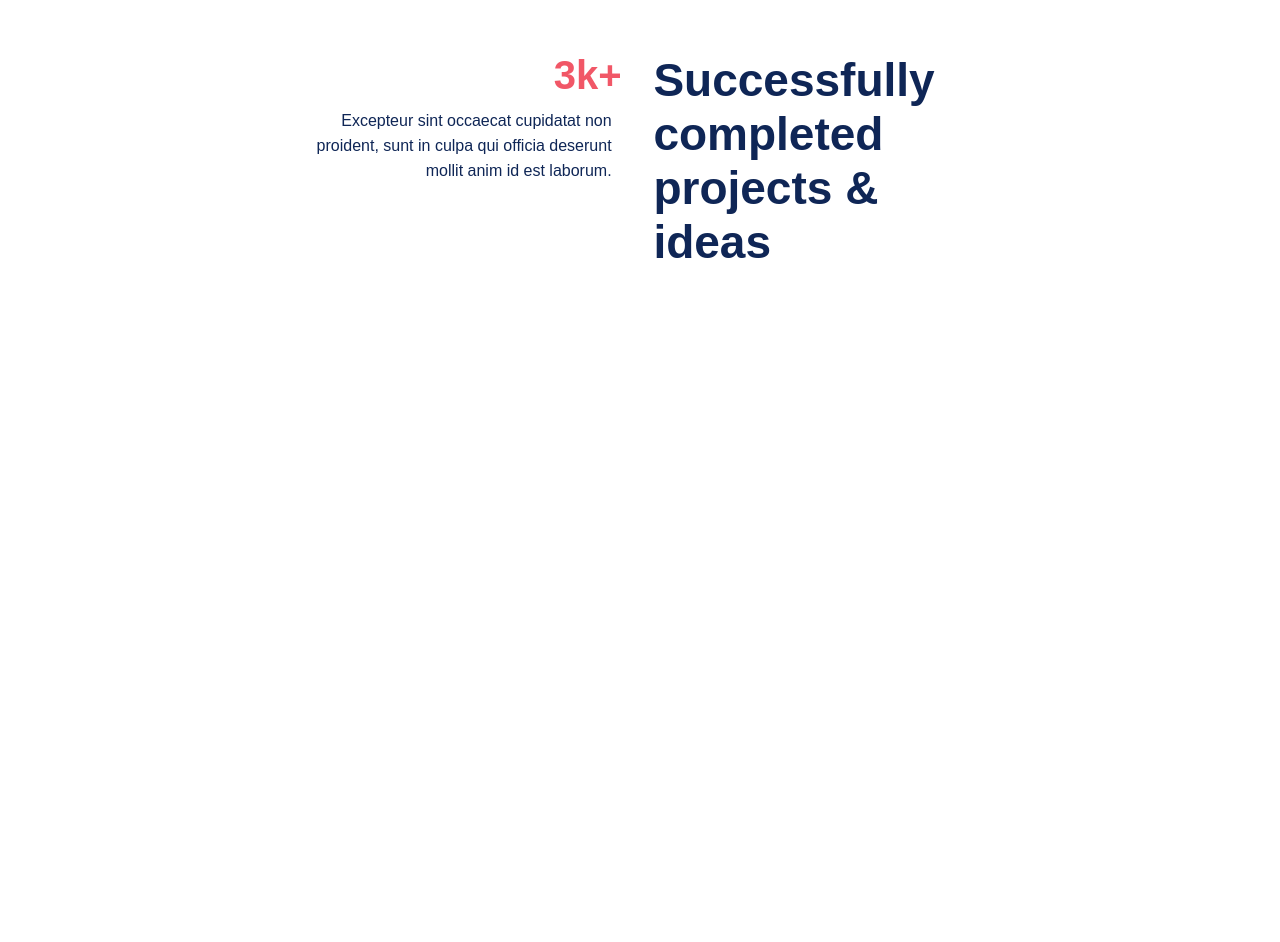
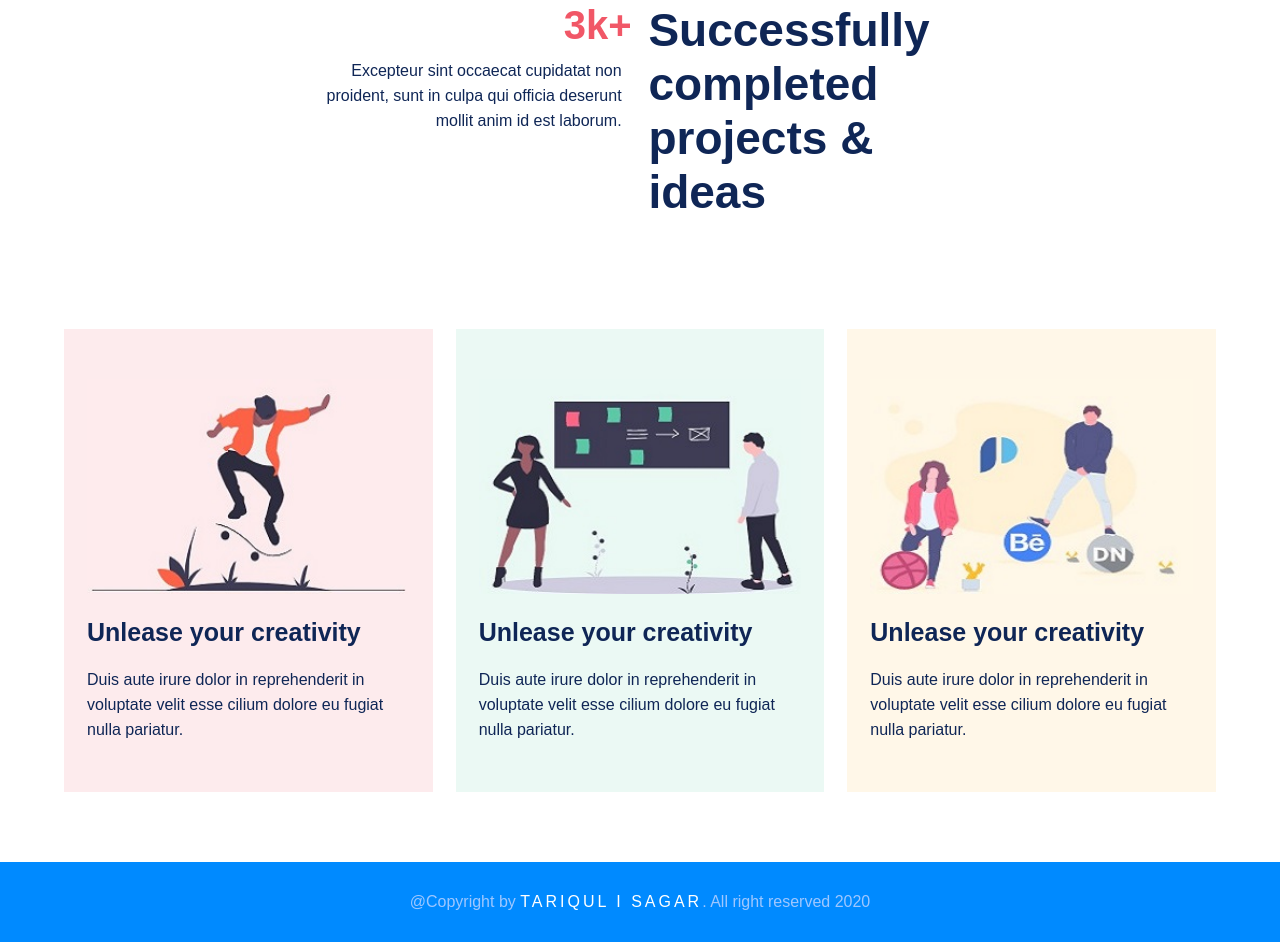
Before and after one commit to tariqul-sagar/quick, a plain HTML site: page index.html in a window 1280 px wide. Shown: the part 966-1908 px from the top of the page. Before the commit the page ends 1295 px from the top, so only its background shows below. Drawn offline with Linux system fonts and the light colour scheme.

Commit message:
Full Project done without responsiveness.

```diff
--- a/css/style.css
+++ b/css/style.css
@@ -17,13 +17,11 @@ header{
 	margin: 0 auto;
 	width: 90%;
 	overflow: hidden;
-	/*border: 1px solid red;*/
 }
 
 .logo {
 	width: 10%;
 	float: left;
-	/*border: 1px solid black;*/
 }
 .logo a{
 	display: block;
@@ -35,7 +33,6 @@ header{
 .menu {
 	width: 50%;
 	float: right;
-	/*border: 1px solid black;*/
 }
 .menu ul{
 	float: right;
@@ -66,13 +63,12 @@ header{
 
 /*  Banner Section start  */
 .banner {
-	padding: 40px 0 70px;
+	padding: 40px 0 30px;
 }
 
 .wrapper {
 	margin: 0 auto;
 	width: 60%;
-	/*border: 1px solid red;*/
 }
 
 .b_content {
@@ -103,19 +99,17 @@ header{
 
 /*  Feature Section start  */
 .feature{
-	padding: 60px 0;
+	padding: 50px 0 70px;
 }
 
 .f_content{
-	/*border: 1px solid black;*/
 	overflow: hidden;
 }
 .f_left{
-	padding: 0 0 0 20px;
+	padding: 0 0 0 30px;
 	width: 45%;
 	text-align: right;
 	float: left;
-	/*border: 1px solid red;*/
 }
 .f_left h2{
 	margin: 0;
@@ -129,13 +123,74 @@ header{
 	line-height: 25px;
 }
 .f_right{
-	padding: 0 25px 0 0;
+	padding: 0 30px 0 0;
 	width: 45%;
 	float: right;
-	/*border: 1px solid red;*/
 }
 .f_right h1{
 	margin: 0;
     font-size: 46px;
 }
 /*  Feature Section end  */
+
+
+/*  Service CSS start  */
+.service{
+	padding: 40px 0 70px;
+}
+.service-content{
+	overflow: hidden;
+}
+.service-box{
+	margin-right: 2%;
+	float: left;
+	width: 28%;
+	padding: 50px 2%;
+}
+.service-box:last-child{
+	margin-right: 0;
+}
+.pink{
+	background-color: #FDEBED;
+}
+.blue{
+	background-color: #EBF9F4;
+}
+.pinklight{
+	background-color: #FFF7E8;
+}
+.s-img{}
+.s-img img{
+	width: 100%;
+}
+.s_h2{
+	margin: 20px 0;
+	font-size: 25px;
+}
+.s_p{
+	margin: 0;
+	line-height: 25px;
+}
+/*  Service CSS end  */
+
+/*  Footer CSS start  */
+footer{
+	padding: 15px 0;
+	background-color: #008aff;
+}
+.footer-content{
+	text-align: center;
+}
+.footer-content p{
+	color: #9EC7FF;
+}
+.footer-content p a{
+	text-decoration: none;
+	text-transform: uppercase;
+	letter-spacing: 3px;
+	color: #ffffff;
+}
+.footer-content p a:hover{
+	color: #0F2656;
+}
+/*  Footer CSS end  */
--- a/index.html
+++ b/index.html
@@ -1,5 +1,5 @@
 <!doctype html>
-	<html>
+	<html lang="en">
 		<head>
 			<meta charset="utf-8">
 			<meta name="viewport" content="width=device-width, initial-scale=1.0">
@@ -67,5 +67,49 @@
 				</div>
 			</section>
 			<!-- Feature Section end -->
+			<!-- Service Section start -->
+			<section class="service">
+				<div class="container">
+					<div class="service-content">
+						<!-- Service Box one start -->
+						<div class="service-box pink">
+							<div class="s-img">
+								<img src="images/s1.jpg" alt="Service Picture">
+							</div>
+							<h2 class="s_h2">Unlease your creativity</h2>
+							<p class="s_p">Duis aute irure dolor in reprehenderit in voluptate velit esse cilium dolore eu fugiat nulla pariatur.</p>
+						</div>
+						<!-- Service Box one end -->
+						<!-- Service Box two start -->
+						<div class="service-box blue">
+							<div class="s-img">
+								<img src="images/s2.jpg" alt="Service Picture">
+							</div>
+							<h2 class="s_h2">Unlease your creativity</h2>
+							<p class="s_p">Duis aute irure dolor in reprehenderit in voluptate velit esse cilium dolore eu fugiat nulla pariatur.</p>
+						</div>
+						<!-- Service Box two end -->
+						<!-- Service Box three start -->
+						<div class="service-box pinklight">
+							<div class="s-img">
+								<img src="images/s3.jpg" alt="Service Picture">
+							</div>
+							<h2 class="s_h2">Unlease your creativity</h2>
+							<p class="s_p">Duis aute irure dolor in reprehenderit in voluptate velit esse cilium dolore eu fugiat nulla pariatur.</p>
+						</div>
+						<!-- Service Box three end -->
+					</div>
+				</div>
+			</section>
+			<!-- Service Section end -->
+			<!-- Footer start -->
+			<footer>
+				<div class="container">
+					<div class="footer-content">
+						<p>@Copyright by <a href="https://tariqul-sagar.github.io/my_profile">Tariqul I Sagar</a>. All right reserved 2020</p>
+					</div>
+				</div>
+			</footer>
+			<!-- Footer end -->
 		</body>
 	</html>
```
Also changed, not shown: images/s1.jpg (added), images/s2.jpg (added), images/s3.jpg (added).
